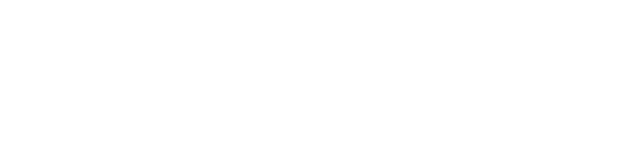
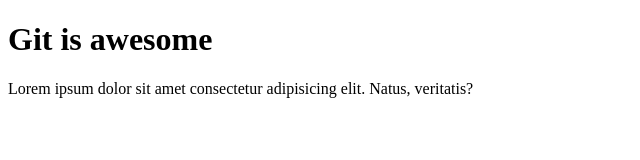
Before and after one commit to sheywizzy/MyProject, a plain HTML site: page index.html in a window 1280 px wide. Shown: the whole page, without its empty margins (0-640 px from the left). Drawn offline with Linux system fonts and the light colour scheme.

Commit message:
Revert the changes
Revert "made changes to html file"

This reverts commit b2b4e4d07e680ddc80f3be525d7649f9c91b8ac2.

```diff
--- a/index.html
+++ b/index.html
@@ -6,5 +6,10 @@
     <meta http-equiv="X-UA-Compatible" content="ie=edge" />
     <title>Document</title>
   </head>
-  <body></body>
+  <body>
+    <h1>Git is awesome</h1>
+    <p>
+      Lorem ipsum dolor sit amet consectetur adipisicing elit. Natus, veritatis?
+    </p>
+  </body>
 </html>
```
